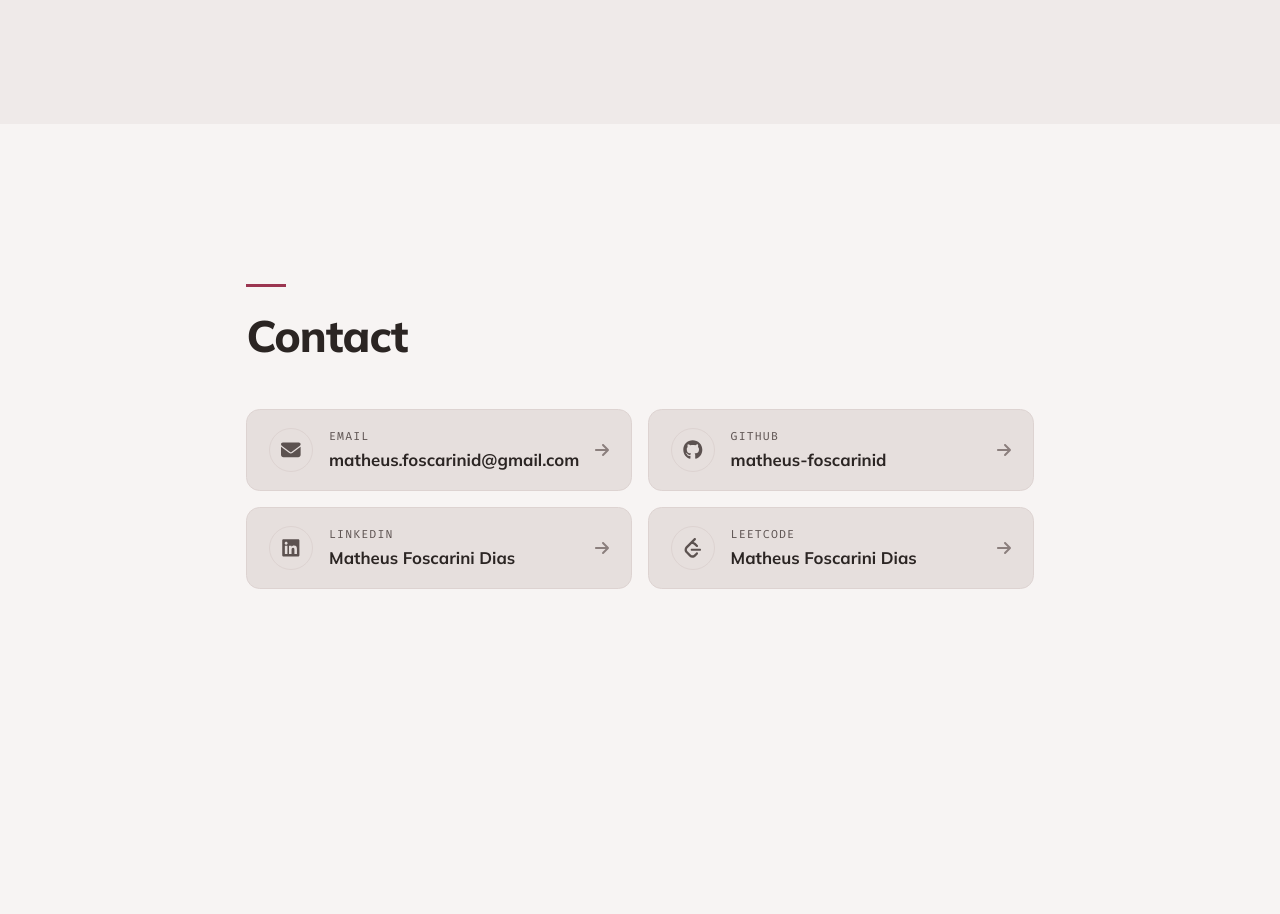
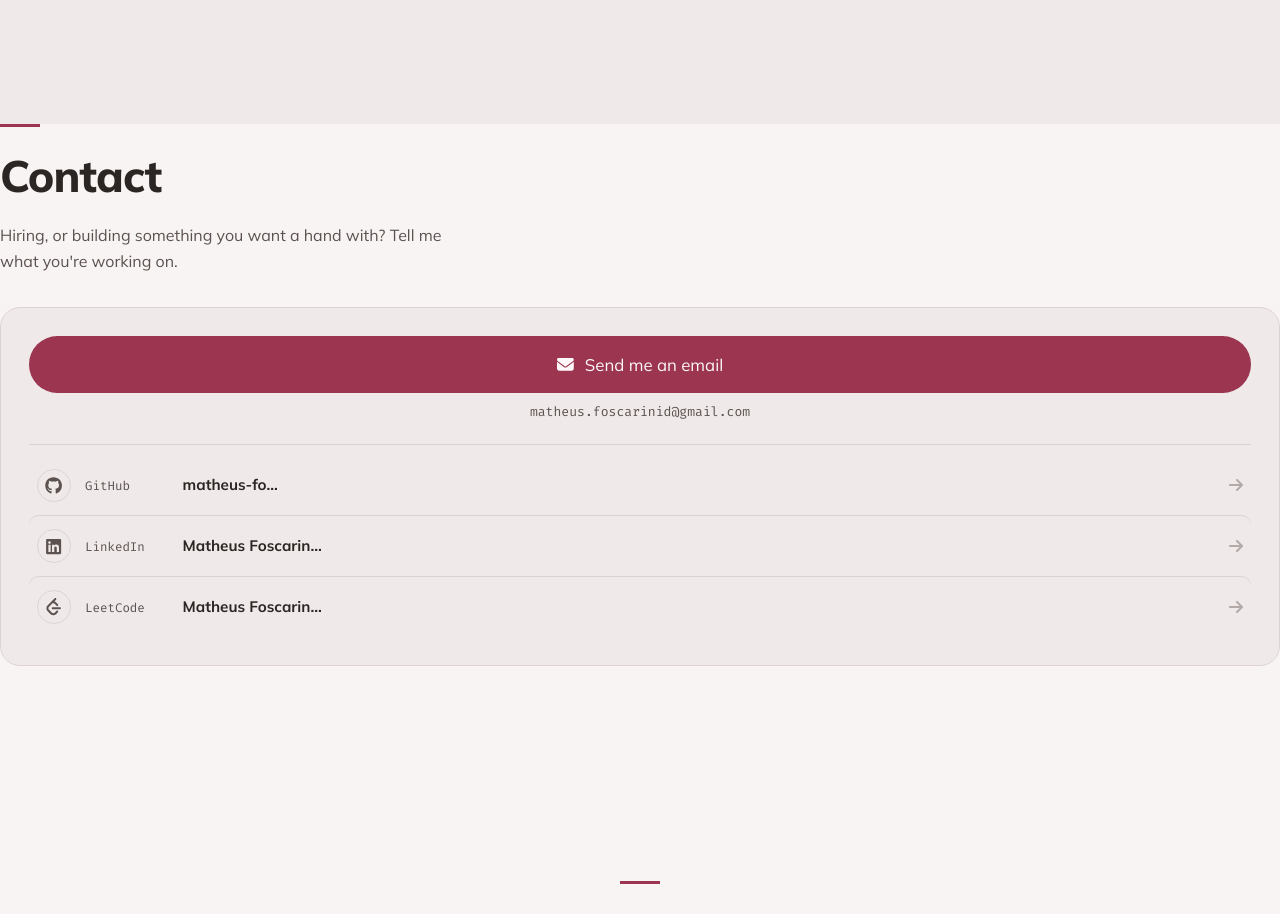
Before and after one commit to matheus-foscarinid/portfolio, a Vue app: page / in a window 1280 px wide. Shown: the part 6100-7014 px from the top of the page. Built offline with nearby package versions, Linux system fonts and the light colour scheme.

Commit message:
fix: balance contact column against about text

```diff
--- a/src/components/cards/ContactCard.vue
+++ b/src/components/cards/ContactCard.vue
@@ -51,25 +51,23 @@
   .contact-card {
     display: flex;
     align-items: center;
-    gap: 1rem;
-    padding: 1.1rem 1.35rem;
-    border-radius: 0.85rem;
-    border: 1px solid var(--default-border);
-    background: var(--details-background);
+    gap: 0.9rem;
+    padding: 0.85rem 0.5rem;
+    border-radius: 0.6rem;
     text-decoration: none;
     opacity: 0;
-    transition: transform 0.25s ease, border-color 0.25s ease, box-shadow 0.25s ease;
+    transition: background-color 0.25s ease, padding 0.25s ease;
+
+    & + .contact-card { box-shadow: 0 -1px 0 var(--default-border); }
 
     &.hoverable {
       cursor: pointer;
 
       &:hover {
-        transform: translateY(-3px);
-        border-color: var(--accent);
-        box-shadow: 0 0.75rem 1.5rem color-mix(in srgb, var(--accent) 14%, transparent);
+        background: color-mix(in srgb, var(--accent) 8%, transparent);
 
         .icon { color: var(--accent); border-color: var(--accent); }
-        .arrow { color: var(--accent); transform: translateX(3px); }
+        .arrow { color: var(--accent); opacity: 1; transform: none; }
       }
     }
 
@@ -78,34 +76,33 @@
       align-items: center;
       justify-content: center;
       flex: 0 0 auto;
-      width: 2.75rem;
-      height: 2.75rem;
-      padding: 0.7rem;
+      width: 2.1rem;
+      height: 2.1rem;
+      padding: 0.45rem;
       border-radius: 50%;
       border: 1px solid var(--default-border);
       color: var(--secondary-text);
-      transition: all 0.25s ease;
+      transition: color 0.25s ease, border-color 0.25s ease;
 
       svg { width: 100%; height: 100%; }
     }
 
     .info {
       display: flex;
-      flex-direction: column;
-      gap: 0.15rem;
+      align-items: baseline;
+      gap: 0.6rem;
       min-width: 0;
 
       .label {
+        flex: 0 0 5.5rem;
         font-family: 'Fira Code', monospace;
-        font-size: 0.72rem;
-        text-transform: uppercase;
-        letter-spacing: 0.1em;
+        font-size: 0.78rem;
         color: var(--secondary-text);
       }
 
       .text {
-        font-size: 1.05rem;
-        font-weight: 700;
+        font-size: 0.95rem;
+        font-weight: 600;
         color: var(--default-text);
         overflow: hidden;
         text-overflow: ellipsis;
@@ -116,15 +113,23 @@
     .arrow {
       margin-left: auto;
       color: var(--disabled-text);
-      transition: all 0.25s ease;
+      opacity: 0;
+      transform: translateX(-4px);
+      transition: opacity 0.25s ease, transform 0.25s ease, color 0.25s ease;
     }
   }
 
+  @media (hover: none) {
+    .contact-card .arrow { opacity: 0.6; transform: none; }
+  }
+
   @media (max-width: 768px) {
-    .contact-card {
-      padding: 1rem;
+    .contact-card .info {
+      flex-direction: column;
+      align-items: flex-start;
+      gap: 0.1rem;
 
-      .info .text { font-size: 0.95rem; }
+      .label { flex: none; font-size: 0.72rem; }
     }
   }
 </style>
--- a/src/components/views/ContactView.vue
+++ b/src/components/views/ContactView.vue
@@ -1,10 +1,23 @@
 <template>
-  <section id="contact">
-    <div class="container">
-      <header class="section-heading">
-        <span class="marker" aria-hidden="true"></span>
-        <h2>{{ $t('CONTACT.TITLE') }}</h2>
-      </header>
+  <div id="contact">
+    <header class="section-heading">
+      <span class="marker" aria-hidden="true"></span>
+      <h2>{{ $t('CONTACT.TITLE') }}</h2>
+      <p class="subtitle">{{ $t('CONTACT.SUBTITLE') }}</p>
+    </header>
+
+    <div class="panel">
+      <div class="primary-contact">
+        <a
+          class="email-cta"
+          :href="`mailto:${EMAIL}`"
+          @click="trackEvent('contact_click', { channel: 'email', location: 'contact_cta' })"
+        >
+          <font-awesome-icon icon="fa-solid fa-envelope" aria-hidden="true" />
+          <span>{{ $t('CONTACT.EMAIL_CTA') }}</span>
+        </a>
+        <span class="address">{{ EMAIL }}</span>
+      </div>
 
       <div class="contact-cards">
         <ContactCard
@@ -14,7 +27,7 @@
         />
       </div>
     </div>
-  </section>
+  </div>
 </template>
 
 <script setup>
@@ -22,17 +35,14 @@
   import ContactCard from '@/components/cards/ContactCard.vue';
   import LeetCodeIcon from '@/assets/svgs/leetcode-icon.vue';
   import { reveal, onReveal, EASE } from '@/composables/useReveal';
+  import { trackEvent } from '@/composables/useAnalytics';
 
   import { useI18n } from 'vue-i18n';
   const { t: $t } = useI18n();
 
+  const EMAIL = 'matheus.foscarinid@gmail.com';
+
   const contacts = computed(() => [
-    {
-      icon: 'fa-solid fa-envelope',
-      label: 'Email',
-      text: 'matheus.foscarinid@gmail.com',
-      link: 'mailto:matheus.foscarinid@gmail.com'
-    },
     {
       icon: 'fa-brands fa-github',
       label: 'GitHub',
@@ -55,6 +65,7 @@
 
   const animateElement = () => {
     const heading = document.querySelectorAll('#contact .section-heading > *');
+    const panel = document.querySelector('#contact .panel');
     const contactCards = document.querySelectorAll('.contact-cards > *');
 
     reveal(
@@ -65,25 +76,27 @@
     );
 
     reveal(
+      panel,
+      { opacity: 0, y: 30, blur: 2 },
+      { opacity: 1, y: 0, blur: 0 },
+      { duration: 500, delay: 500 }
+    );
+
+    reveal(
       contactCards,
       { opacity: 0, y: 30, blur: 2 },
       { opacity: 1, y: 0, blur: 0 },
-      { duration: 500, stagger: 100, delay: 500 }
+      { duration: 500, stagger: 100, delay: 650 }
     );
   };
 
-  onMounted(() => onReveal('#contact .container', animateElement));
+  onMounted(() => onReveal('#contact', animateElement));
 </script>
 
 <style lang="scss">
   #contact {
-    min-height: 50vh;
-    display: flex;
-    justify-content: center;
-    flex-direction: column;
-
     .section-heading {
-      margin-bottom: 2.5rem;
+      margin-bottom: 2rem;
 
       .marker {
         display: block;
@@ -99,17 +112,61 @@
         letter-spacing: -0.02em;
         margin: 0;
       }
+
+      .subtitle {
+        max-width: 46ch;
+        margin: 0.9rem 0 0;
+        color: var(--secondary-text);
+        line-height: 1.6;
+      }
+    }
+
+    .panel {
+      padding: 1.75rem;
+      border-radius: 1.25rem;
+      border: 1px solid var(--default-border);
+      background: var(--secondary-background);
+    }
+
+    .primary-contact {
+      display: flex;
+      flex-direction: column;
+      align-items: stretch;
+      gap: 0.6rem;
+      padding-bottom: 1.4rem;
+      margin-bottom: 0.6rem;
+      border-bottom: 1px solid var(--default-border);
+
+      .email-cta {
+        display: flex;
+        align-items: center;
+        justify-content: center;
+        gap: 0.7rem;
+        padding: 1rem 1.75rem;
+        border-radius: 999px;
+        background-color: var(--accent);
+        color: var(--accent-contrast);
+        font-size: 1.05rem;
+        font-weight: 700;
+        text-decoration: none;
+        transition: transform 0.25s ease, box-shadow 0.25s ease;
+
+        &:hover {
+          transform: translateY(-2px);
+          box-shadow: 0 0.6rem 1.2rem color-mix(in srgb, var(--accent) 30%, transparent);
+        }
+      }
+
+      .address {
+        text-align: center;
+        font-family: 'Fira Code', monospace;
+        font-size: 0.82rem;
+        color: var(--secondary-text);
+      }
     }
 
     .contact-cards {
       display: grid;
-      grid-template-columns: repeat(2, 1fr);
-      gap: 1rem;
-    }
-  }
-
-  @media (max-width: 768px) {
-    #contact .contact-cards {
       grid-template-columns: 1fr;
     }
   }
--- a/src/i18n/en.json
+++ b/src/i18n/en.json
@@ -54,9 +54,7 @@
   "CONTACT": {
     "TITLE": "Contact",
     "SUBTITLE": "Hiring, or building something you want a hand with? Tell me what you're working on.",
-    "EMAIL_CTA": "Send me an email",
-    "NOTE": "Email is the quickest way to reach me.",
-    "ELSEWHERE": "Or find me here"
+    "EMAIL_CTA": "Send me an email"
   },
   "PROJECTS": {
     "TITLE": "Projects",
--- a/src/i18n/pt.json
+++ b/src/i18n/pt.json
@@ -54,9 +54,7 @@
   "CONTACT": {
     "TITLE": "Contato",
     "SUBTITLE": "Contratando, ou construindo algo em que quer ajuda? Me conta no que você está trabalhando.",
-    "EMAIL_CTA": "Me mande um email",
-    "NOTE": "Email é o jeito mais rápido de falar comigo.",
-    "ELSEWHERE": "Ou me encontre aqui"
+    "EMAIL_CTA": "Me mande um email"
   },
   "PROJECTS": {
     "TITLE": "Projetos",
```
